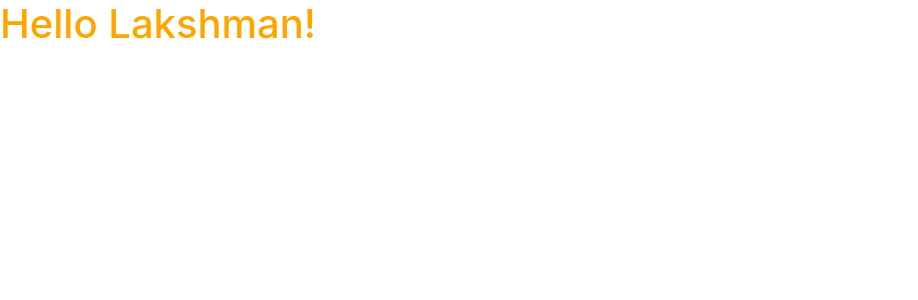
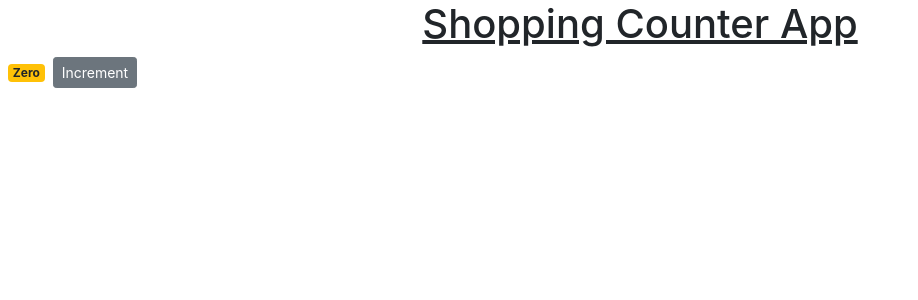
Before and after one commit to lakshmankotiki/shopping-counter-app, a React (Create React App) app: page / in a window 1280 px wide. Shown: the top 300 px of the page, without its empty margins (0-918 px from the left). Built offline with nearby package versions, Linux system fonts and the light colour scheme.

Commit message:
rendered classes dynamically

```diff
--- /dev/null
+++ b/src/components/counter.css
@@ -0,0 +1,3 @@
+#root h1 {
+    text-align: center;
+}
--- /dev/null
+++ b/src/components/counter.jsx
@@ -0,0 +1,32 @@
+import React from 'react';
+
+class Counter extends React.Component {
+    state = {
+        count: 0
+    };
+    render() {
+        return(
+            // Fragments lets you group a list of children without adding extra nodes as parent which is of useless
+            <React.Fragment>
+                <h1><u>Shopping Counter App</u></h1>
+                <span className={ this.getBadgeClasses() }>{ this.formatCount() }</span>
+                <button className="btn btn-secondary btn-sm">Increment</button>
+            </React.Fragment>
+        )
+    }
+
+    // Refactoring: getting classes dynamically
+    getBadgeClasses() {
+        let classes = "badge m-2 badge-";
+        classes += this.state.count === 0 ? "warning" : "primary";
+        return classes;
+    }
+
+    formatCount() {
+        // Object destructuring
+        const { count } = this.state;
+        return count === 0 ? "Zero" : count;
+    }
+}
+
+export default Counter;
--- a/src/counter.css
+++ /dev/null
@@ -1,3 +0,0 @@
-#root h1 {
-    color: orange;
-}
--- a/src/counter.jsx
+++ /dev/null
@@ -1,12 +0,0 @@
-import React from 'react';
-
-class Counter extends React.Component {
-    state = {
-
-    };
-    render() {
-        return <h1>Hello Lakshman!</h1>
-    }
-}
-
-export default Counter;
--- a/src/index.js
+++ b/src/index.js
@@ -2,19 +2,17 @@ import React from 'react';
 import ReactDOM from 'react-dom';
 import './index.css';
 import App from './App';
-import Counter from './counter'
-import './counter.css';
+import Counter from './components/counter.jsx'
+import './components/counter.css';
 import * as serviceWorker from './serviceWorker';
 import 'bootstrap/dist/css/bootstrap.css'
 
-// ReactDOM.render(
-//   <React.StrictMode>
-//     <App />
-//   </React.StrictMode>,
-//   document.getElementById('root')
-// );
-
-ReactDOM.render(<Counter />, document.getElementById("root"));
+ReactDOM.render(
+  <React.StrictMode>
+    <Counter />
+  </React.StrictMode>,
+  document.getElementById('root')
+);
 
 // If you want your app to work offline and load faster, you can change
 // unregister() to register() below. Note this comes with some pitfalls.
```
